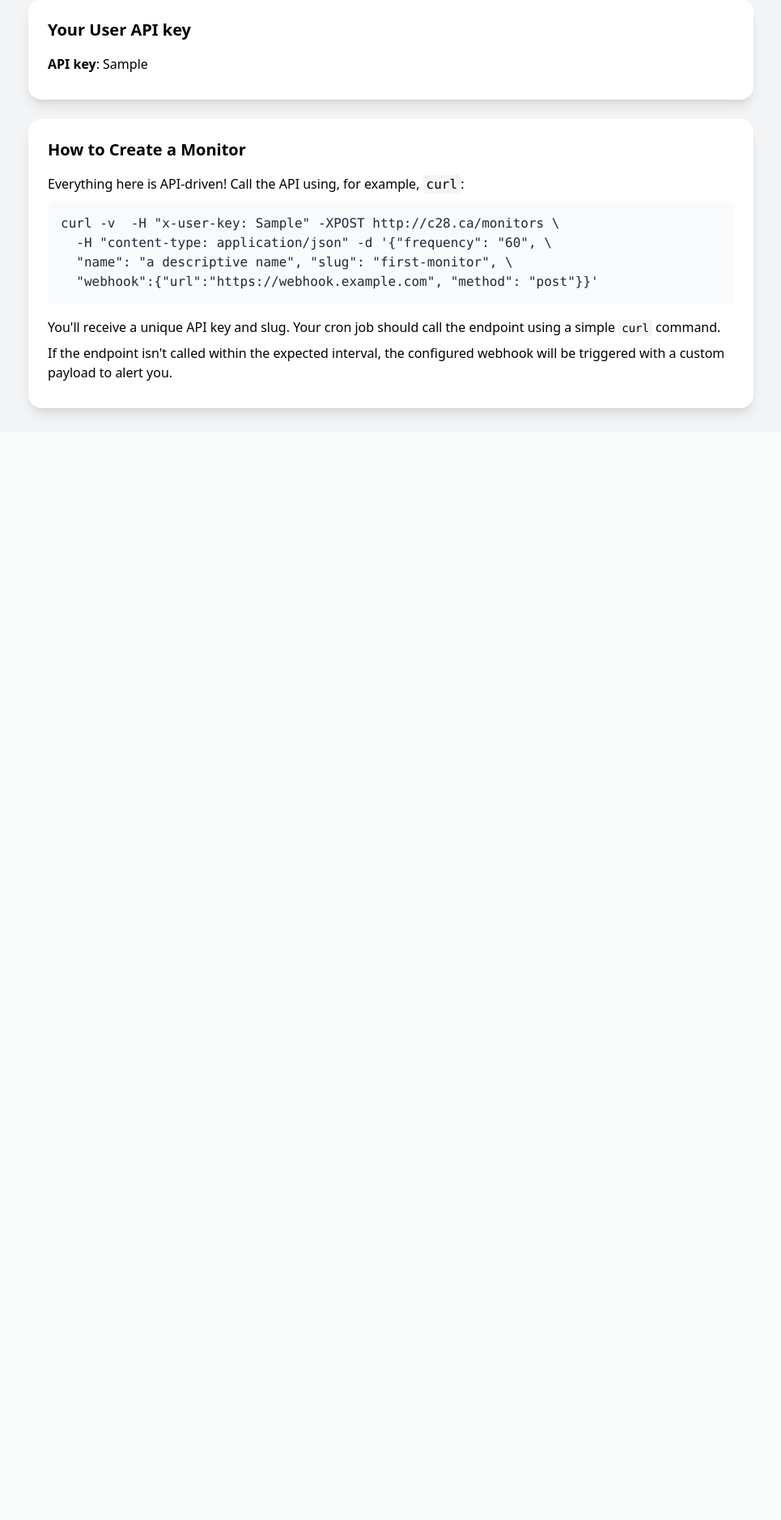
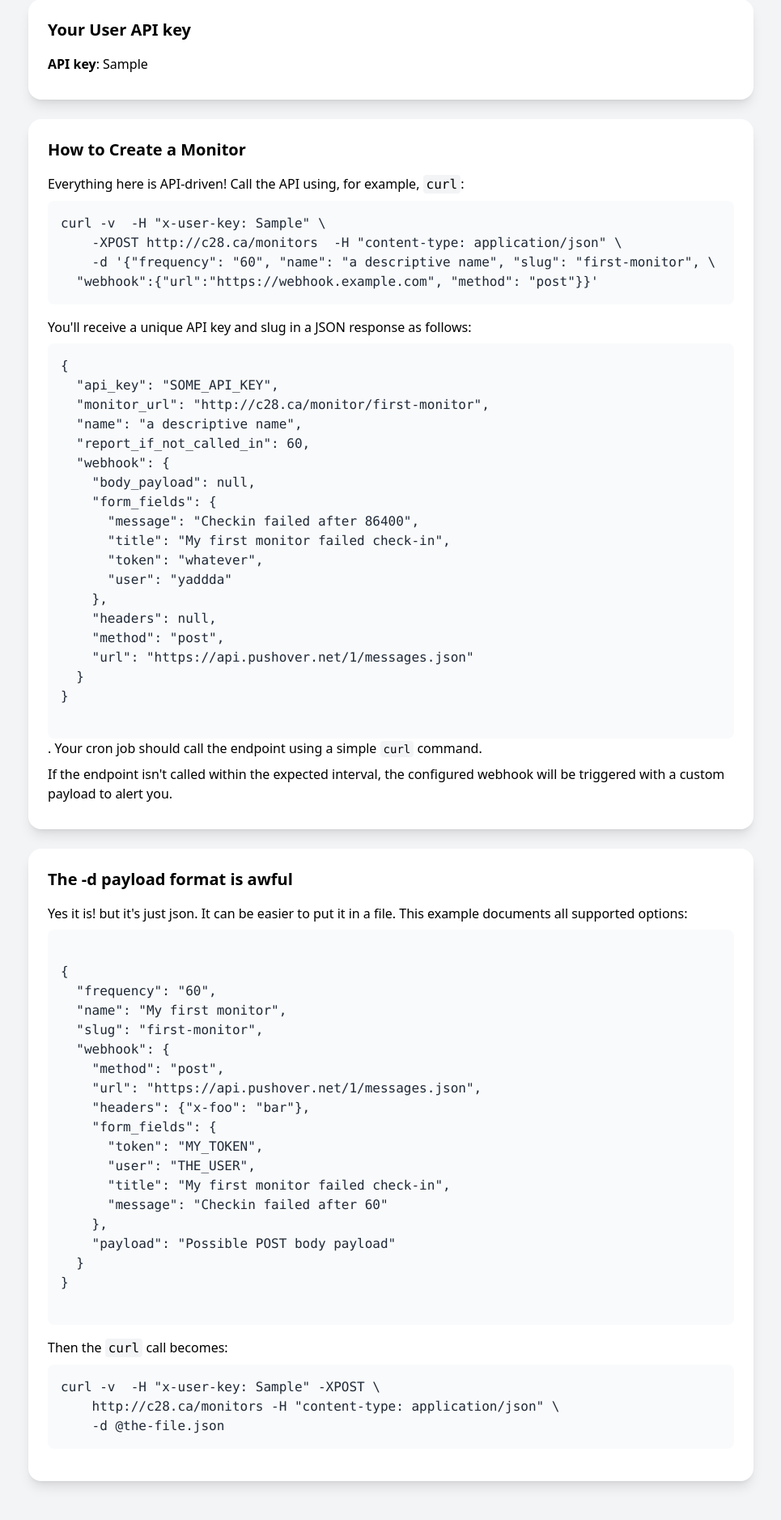
Before and after one commit to Roadmaster/roadmr-cron-monitor, a Python web app: template restarter/templates/index_logged_in.html in a window 1280 px wide. Shown: the part 266-2143 px from the top of the page at 81% size, without its empty margins (157-1122 px from the left). Before the commit the page ends 783 px from the top, so only its background shows below. Run offline with Jinja, Linux system fonts and the light colour scheme; the template is opened without the code that fills it: most values are stand-ins (such as "Sample title", 1, 10 or a date in 2020); some libraries are stand-ins or nearby versions.

Commit message:
fix docs, json encoding of payloads, auto_start

```diff
--- a/fly.toml
+++ b/fly.toml
@@ -15,7 +15,7 @@ PYTHONUNBUFFERED=1
 [http_service]
   internal_port = 8000
   force_https = true
-  auto_stop_machines = 'false'
+  auto_stop_machines = 'off'
   auto_start_machines = true
 
 [[vm]]
--- a/restarter/database.py
+++ b/restarter/database.py
@@ -1,5 +1,6 @@
 import logging
 from datetime import datetime, UTC
+import json
 
 import sqlalchemy as sa
 from sqlalchemy.ext.asyncio import create_async_engine
@@ -190,6 +191,10 @@ async def insert_monitor(user_id, name, api_key, frequency, slug):
 
 
 async def insert_webhook(monitor_id, url, method, headers, form_fields, body_payload):
+    # headers, form_fields, body_payload must be json-encoded
+    headers = json.dumps(headers)
+    form_fields = json.dumps(form_fields)
+    body_payload = json.dumps(body_payload)
     query = (
         "INSERT INTO webhook (monitor_id, url, method, headers, "
         "form_fields, body_payload) "
--- a/restarter/templates/index_logged_in.html
+++ b/restarter/templates/index_logged_in.html
@@ -31,24 +31,76 @@
         </tbody>
     </table>
 </div>
-<!-- How to create a monitor block -->
+<!-- API key block -->
 <div class="bg-white p-6 rounded-2xl shadow-lg w-full max-w-4xl mb-6">
     <h2 class="text-xl font-semibold mb-4">Your User API key</h2>
     <p class="mb-2"><b>API key</b>: {{user_key}}</p>
 </div>
-<div class="bg-white p-6 rounded-2xl shadow-lg w-full max-w-4xl">
+<!-- How to create a monitor block -->
+<div class="bg-white p-6 rounded-2xl shadow-lg w-full max-w-4xl mb-6">
     <h2 class="text-xl font-semibold mb-4">How to Create a Monitor</h2>
     <p class="mb-2">Everything here is API-driven! Call the API using, for example, <code>curl</code>:</p>
-  <pre class="mb-4"><code>curl -v  -H "x-user-key: {{user_key}}" -XPOST http://c28.ca/monitors \
-  -H "content-type: application/json" -d '{"frequency": "60", \
-  "name": "a descriptive name", "slug": "first-monitor", \
+    <pre class="mb-4"><code>curl -v  -H "x-user-key: {{user_key}}" \
+    -XPOST http://c28.ca/monitors  -H "content-type: application/json" \
+    -d '{"frequency": "60", "name": "a descriptive name", "slug": "first-monitor", \
   "webhook":{"url":"https://webhook.example.com", "method": "post"}}'</code></pre>
     <p class="mb-2">
-    You'll receive a unique API key and slug. Your cron job should call the endpoint using a simple
+    You'll receive a unique API key and slug in a JSON response as follows:
+    <pre>
+{
+  "api_key": "SOME_API_KEY",
+  "monitor_url": "http://c28.ca/monitor/first-monitor",
+  "name": "a descriptive name",
+  "report_if_not_called_in": 60,
+  "webhook": {
+    "body_payload": null,
+    "form_fields": {
+      "message": "Checkin failed after 86400",
+      "title": "My first monitor failed check-in",
+      "token": "whatever",
+      "user": "yaddda"
+    },
+    "headers": null,
+    "method": "post",
+    "url": "https://api.pushover.net/1/messages.json"
+  }
+}
+    </pre>
+    <p class="mb-2">. Your cron job should call the endpoint using a simple
     <code class="bg-gray-100 px-1 py-0.5 rounded text-sm">curl</code> command.
     </p>
     <p class="mb-2">
     If the endpoint isn't called within the expected interval, the configured webhook will be triggered with a custom payload to alert you.
     </p>
 </div>
+<!-- Payload block -->
+<div class="bg-white p-6 rounded-2xl shadow-lg w-full max-w-4xl mb-6">
+    <h2 class="text-xl font-semibold mb-4">The -d payload format is awful</h2>
+    <p class="mb-2">Yes it is! but it's just json. It can be easier to put it in a file. This example documents all supported options:</p>
+    <pre class="mb-4"><code>
+{
+  "frequency": "60",
+  "name": "My first monitor",
+  "slug": "first-monitor",
+  "webhook": {
+    "method": "post",
+    "url": "https://api.pushover.net/1/messages.json",
+    "headers": {"x-foo": "bar"},
+    "form_fields": {
+      "token": "MY_TOKEN",
+      "user": "THE_USER",
+      "title": "My first monitor failed check-in",
+      "message": "Checkin failed after 60"
+    },
+    "payload": "Possible POST body payload"
+  }
+}
+    </code></pre>
+    <p class="mb-2">
+    Then the <code>curl</code> call becomes:
+
+    <pre class="mb-4"><code>curl -v  -H "x-user-key: {{user_key}}" -XPOST \
+    http://c28.ca/monitors -H "content-type: application/json" \
+    -d @the-file.json</code></pre>
+</div>
 {% endblock %}
```
Lines whose indentation alone changed are shown as unchanged.
